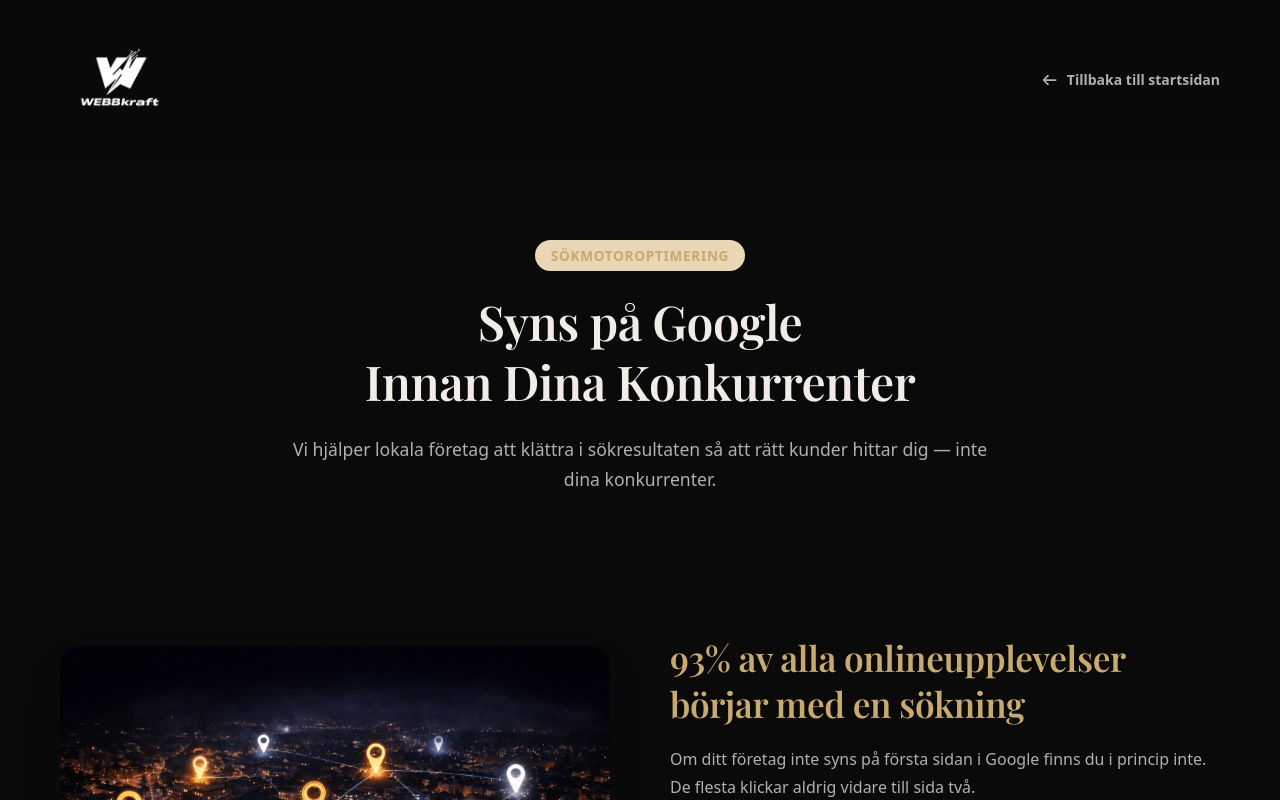
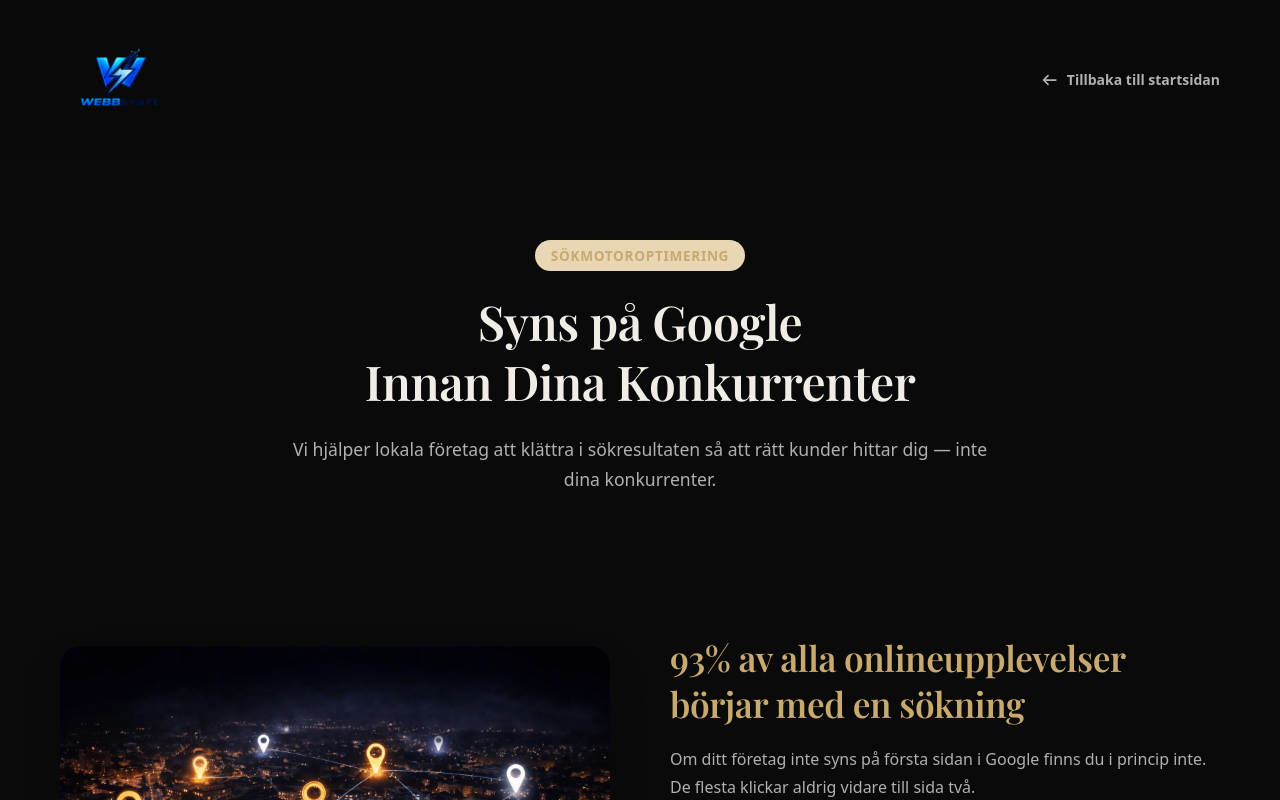
Before and after one commit to ronnedahl/my-company-page-fullstack, a Next.js app in the folder next-app/: page /seo in a window 1280 px wide. Shown: the top 800 px of the page. Built offline with nearby package versions, Linux system fonts and the light colour scheme.

Commit message:
Replace logo with dark variant and remove CSS invert filter

```diff
--- a/next-app/src/app/globals.css
+++ b/next-app/src/app/globals.css
@@ -53,10 +53,6 @@
   }
 }
 
-/* Logo filter for dark background */
-.logo-auto {
-  filter: brightness(0) invert(1);
-}
 
 /* react-day-picker theme override */
 .rdp-root {
--- a/next-app/src/components/layout/Header.tsx
+++ b/next-app/src/components/layout/Header.tsx
@@ -19,7 +19,7 @@
         <nav className="flex justify-between items-center">
           <a href="#home" className="flex items-center">
             <Image
-              src="/images/logo-webb.webp"
+              src="/images/logo-webb-dark.png"
               alt="Webbkraft"
               width={350}
               height={120}
--- a/next-app/src/components/layout/ServiceHeader.tsx
+++ b/next-app/src/components/layout/ServiceHeader.tsx
@@ -14,7 +14,7 @@
               alt="Webbkraft"
               width={350}
               height={120}
-              className="h-24 md:h-30 w-auto logo-auto"
+              className="h-24 md:h-30 w-auto"
               priority
             />
           </Link>
```
Also changed, not shown: next-app/public/images/logo-webb-dark.png (added).
